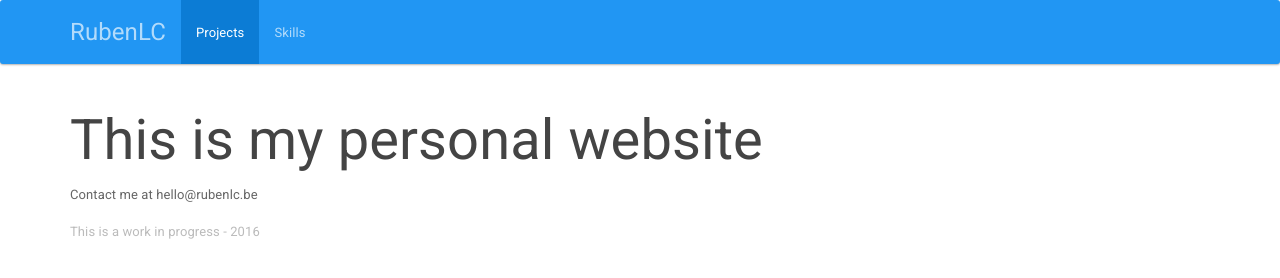
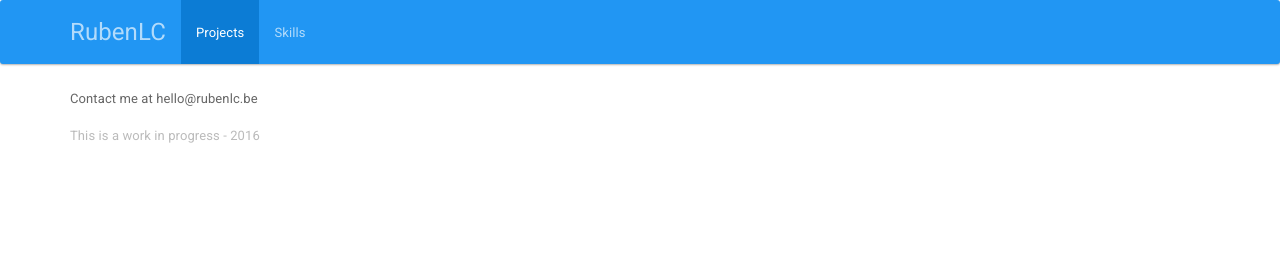
Before and after one commit to rubenlc/rubenlc.github.io, a plain HTML site: page index.html in a window 1280 px wide. Drawn offline with nearby package versions, Linux system fonts and the light colour scheme.

Commit message:
Initial setup

```diff
--- a/index.html
+++ b/index.html
@@ -33,7 +33,6 @@
     </nav>
 </header>
 <main class="container">
-    <h1>This is my personal website</h1>
     <p>Contact me at hello@rubenlc.be</p>
 </main>
 <footer class="container">
```
